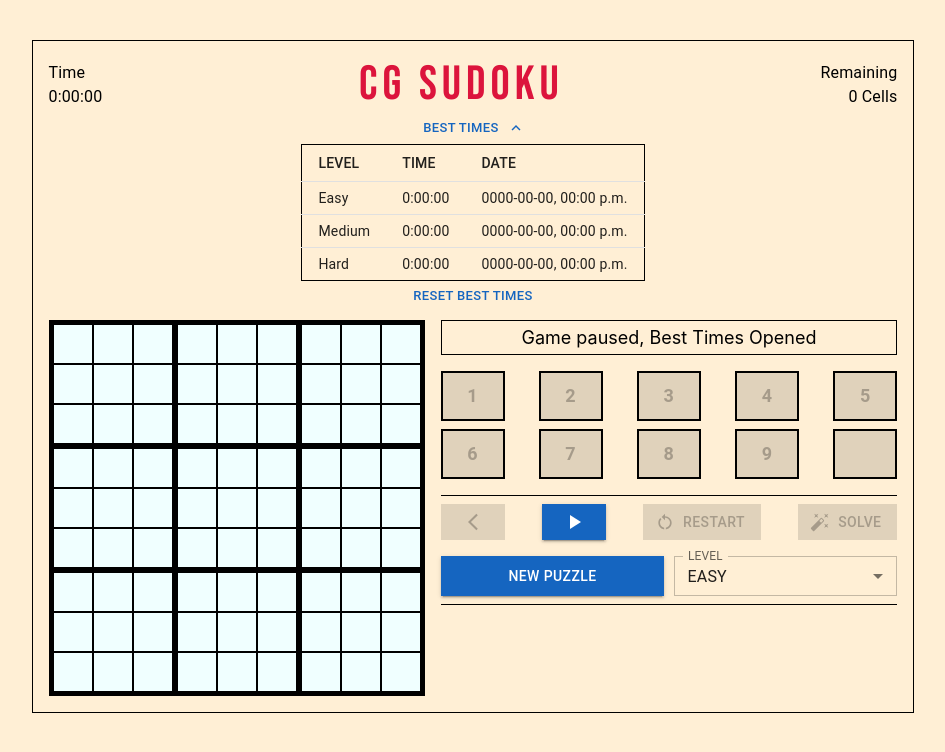
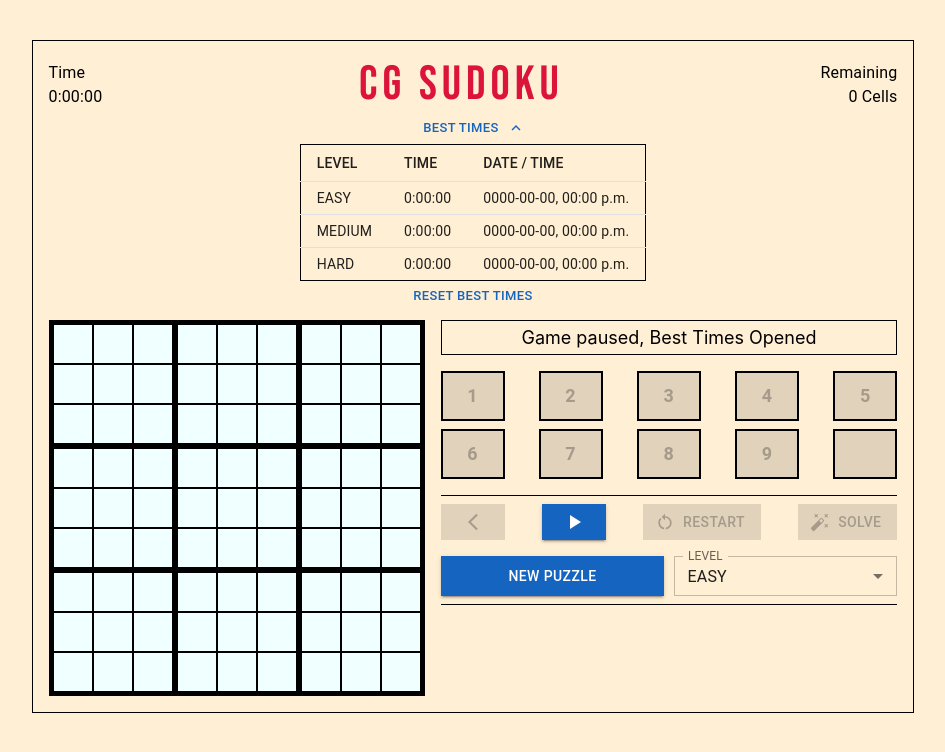
Before and after one commit to c-garraway/cg-sudoku, a React (Create React App) app: page / in a window 1280 px wide. Both pictures are taken after a click on the button "BEST TIMES". Shown: the top 752 px of the page, without its empty margins (167-1112 px from the left). Built offline with nearby package versions, Linux system fonts and the light colour scheme.

Commit message:
bestTime messaging updated

```diff
--- a/src/components/keys/NewPuzzleButton.jsx
+++ b/src/components/keys/NewPuzzleButton.jsx
@@ -30,7 +30,7 @@ function NewPuzzleButton({width}) {
         dispatch(updatePuzzleStatus())
 
         dispatch(updatePuzzlePause(false))
-        dispatch(updateMessageBox(`New ${levelAsString} level game started, best of luck!`))
+        dispatch(updateMessageBox(`New game started [${levelAsString}], best of luck!`))
 
         dispatch(updateStopwatchActive(true))
         dispatch(updateStopwatchReset(true))
--- a/src/components/messages/Messages.jsx
+++ b/src/components/messages/Messages.jsx
@@ -3,12 +3,17 @@ import React, { useEffect } from "react";
 import { useDispatch, useSelector } from "react-redux";
 import { selectPuzzleComplete, selectSolveButtonSelected } from "../../features/gameData/gameDataSlice";
 import { selectMessageBox, updateMessageBox } from "../../features/gameData/gameMessageSlice";
+import { selectScoreUpdated } from "../../features/gameData/gameScoresSlice";
+import { theme } from "../../theme/theme";
 
 function Messages() {
     const dispatch = useDispatch()
     const puzzleComplete = useSelector(selectPuzzleComplete)
     const messageBox = useSelector(selectMessageBox)
     const solveButtonSelected = useSelector(selectSolveButtonSelected)
+    const scoreUpdated = useSelector(selectScoreUpdated)
+    const fontColor = scoreUpdated ? theme.palette.messageFont.bestTime : theme.palette.messageFont.main
+    const fontBold = scoreUpdated ? '600' : 'normal'
 
     useEffect(()=> {
         if(puzzleComplete) {
@@ -16,13 +21,14 @@ function Messages() {
                 dispatch(updateMessageBox('The puzzle has been solved for you!'))
                 return
             }
-
-            dispatch(updateMessageBox('You successfully completed the puzzle!'))
+            if(!scoreUpdated) {
+                dispatch(updateMessageBox('You successfully completed the puzzle!'))
+            }
         }
-    }, [puzzleComplete, dispatch, solveButtonSelected])
+    }, [puzzleComplete, dispatch, solveButtonSelected, scoreUpdated])
 
     return (
-        <Box sx={{mt: 1, mb: 1, fontSize: 18, border: '1px solid black', p: .75, width: {md: '39ch'}, textAlign: 'center'}}
+        <Box sx={{mt: 1, mb: 1, fontSize: 18, border: '1px solid black', p: .75, width: {md: '39ch'}, textAlign: 'center', color: fontColor, fontWeight: fontBold}}
             >{messageBox}
         </Box>
     );
--- a/src/components/scores/Scores.jsx
+++ b/src/components/scores/Scores.jsx
@@ -30,6 +30,7 @@ function Scores() {
                 if(lastPuzzleLevel === 0) {
                     if(easyScore?.completionTime[0] === 0 || easyScore?.completionTime[0] > lastCompletionTime[0]) {
                         dispatch(updateEasyScore({completionTime: lastCompletionTime, date: localDateTime}))
+                        dispatch(updateMessageBox(`New best time! [EASY] ${lastCompletionTime[1]}`))
                     }
                     return
                 }
@@ -37,6 +38,7 @@ function Scores() {
                 if(lastPuzzleLevel === 1) {
                     if(mediumScore?.completionTime[0] === 0 || mediumScore?.completionTime[0] > lastCompletionTime[0]) {
                         dispatch(updateMediumScore({completionTime: lastCompletionTime, date: localDateTime}))
+                        dispatch(updateMessageBox(`New best time! [MEDIUM] ${lastCompletionTime[1]}`))
                     }
                     return
                 }
@@ -44,6 +46,7 @@ function Scores() {
                 if(lastPuzzleLevel === 2) {
                     if(hardScore?.completionTime[0] === 0 || hardScore?.completionTime[0] > lastCompletionTime[0]) {
                         dispatch(updateHardScore({completionTime: lastCompletionTime, date: localDateTime}))
+                        dispatch(updateMessageBox(`New best time! [HARD] ${lastCompletionTime[1]}`))
                     }
                     return
                 }
@@ -75,22 +78,22 @@ function Scores() {
                             <TableRow>
                                 <TableCell align="left">LEVEL</TableCell>
                                 <TableCell align="left">TIME</TableCell>
-                                <TableCell align="left">DATE</TableCell>
+                                <TableCell align="left">DATE / TIME</TableCell>
                             </TableRow>
                         </TableHead>
                         <TableBody>
                             <TableRow sx={{ '&:last-child td, &:last-child th': { border: 0 } }}>
-                                <TableCell align="left" component="th" scope="row">Easy</TableCell>
+                                <TableCell align="left" component="th" scope="row">EASY</TableCell>
                                 <TableCell align="left">{easyScore?.completionTime[1]}</TableCell>
                                 <TableCell align="left">{easyScore.date}</TableCell>
                             </TableRow>
                             <TableRow sx={{ '&:last-child td, &:last-child th': { border: 0 } }}>
-                                <TableCell align="left" component="th" scope="row">Medium</TableCell>
+                                <TableCell align="left" component="th" scope="row">MEDIUM</TableCell>
                                 <TableCell align="left">{mediumScore?.completionTime[1]}</TableCell>
                                 <TableCell align="left">{mediumScore.date}</TableCell>
                             </TableRow>
                             <TableRow sx={{ '&:last-child td, &:last-child th': { border: 0 } }}>
-                                <TableCell align="left" component="th" scope="row">Hard</TableCell>
+                                <TableCell align="left" component="th" scope="row">HARD</TableCell>
                                 <TableCell align="left">{hardScore?.completionTime[1]}</TableCell>
                                 <TableCell align="left">{hardScore.date}</TableCell>
                             </TableRow>
--- a/src/theme/theme.js
+++ b/src/theme/theme.js
@@ -7,6 +7,7 @@ export const theme = createTheme({
         primary: { main: '#1565c0' },
         secondary: { main: '#673ab7' },
         highlightFont: { main: 'crimson'},
+        messageFont: {main: 'black', bestTime: 'crimson'},
         cellFont: { standard: 'black', selected: '#1565c0'},
         cell: { standard: 'azure', selected: 'lightblue', error: 'pink', complete: 'MediumAquaMarine'},
         keyFont: { standard: 'black', completed: '#1565c0'},
```
